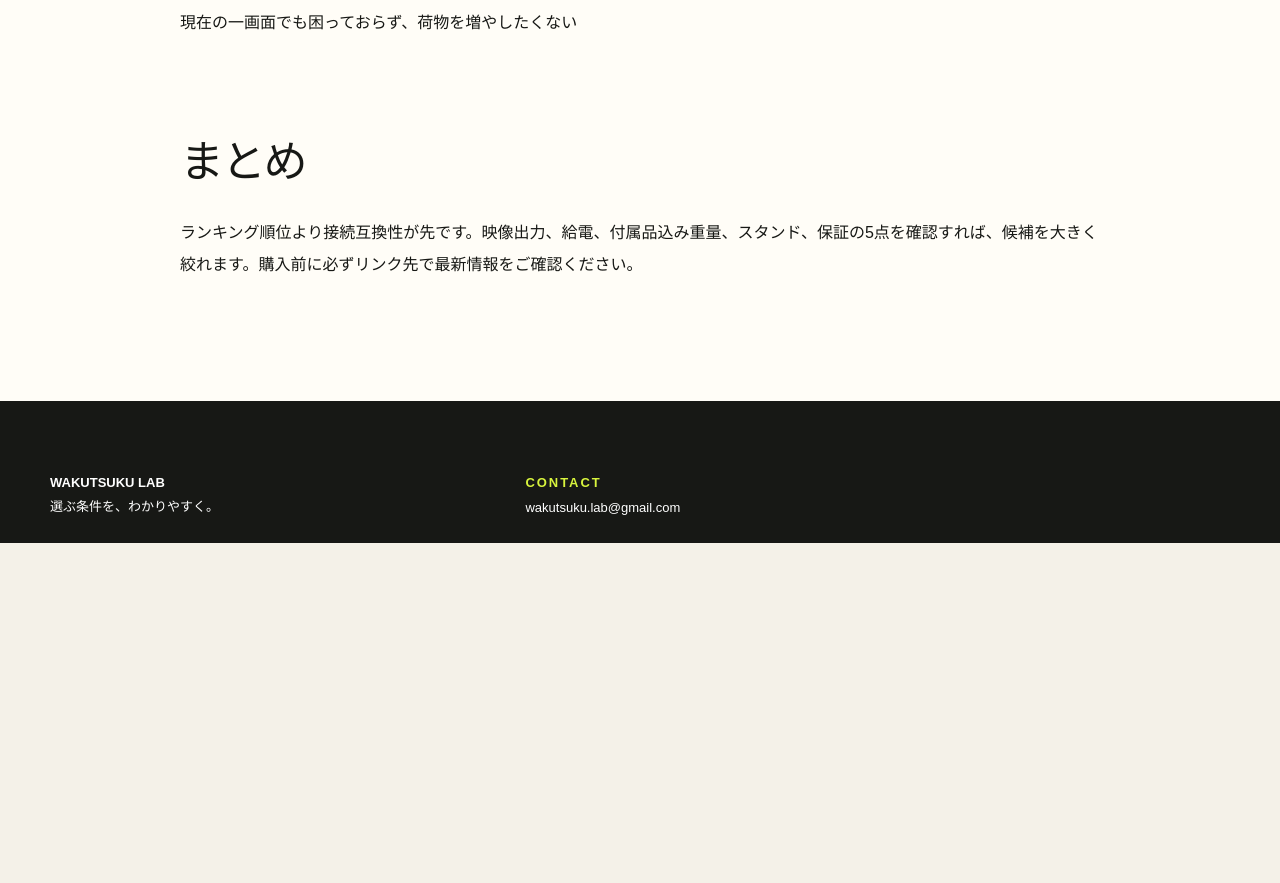
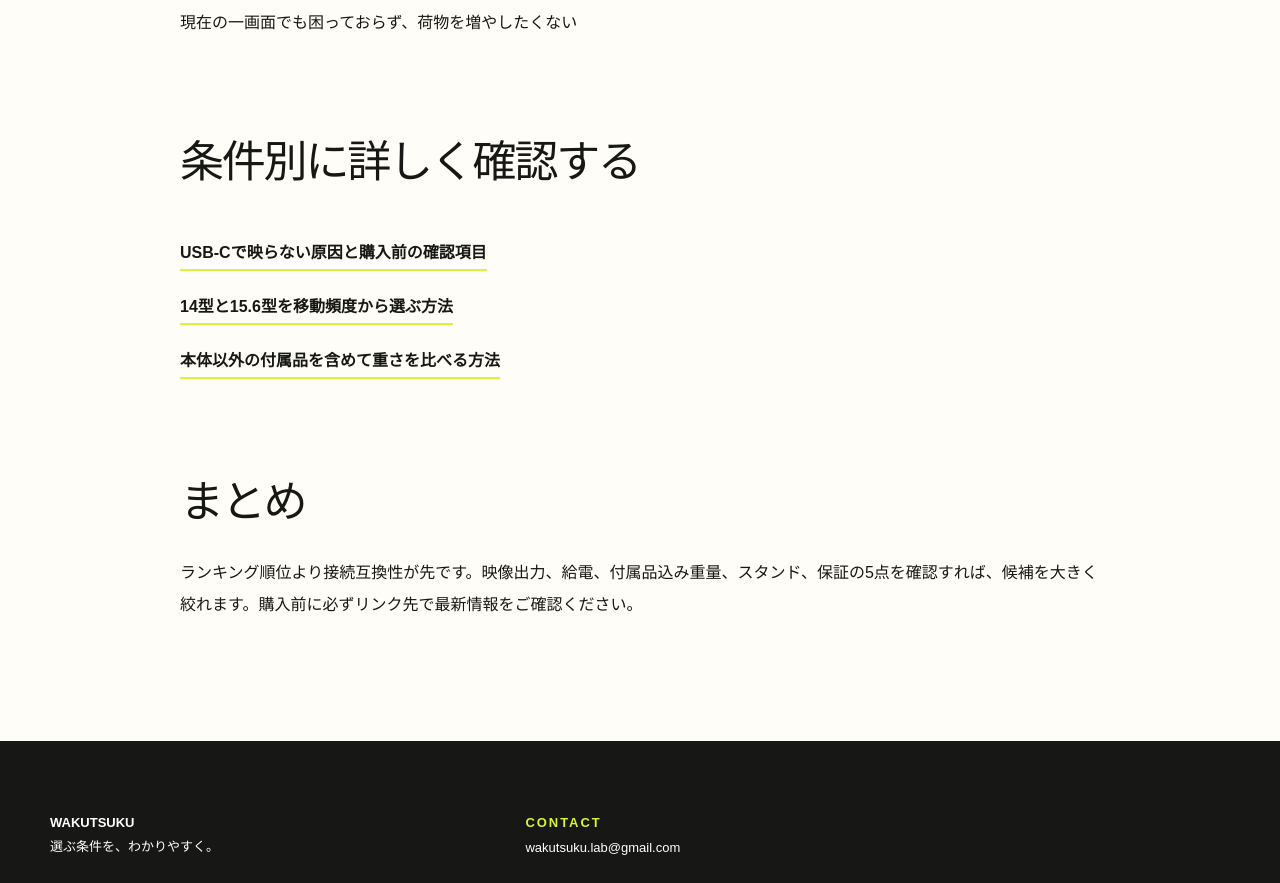
Before and after one commit to wakutsuku-lab/wakutsuku-lab.github.io, a Next.js app: page /articles/mobile-monitor in a window 1280 px wide. Shown: the part 2320-3203 px from the top of the page. Before the commit the page ends 2863 px from the top, so only its background shows below. Built offline with nearby package versions, Linux system fonts and the light colour scheme.

Commit message:
Strengthen buying guide navigation

```diff
--- a/app/about/page.tsx
+++ b/app/about/page.tsx
@@ -5,6 +5,6 @@ export default function AboutPage() {
     <p className="eyebrow">ABOUT</p><h1>ワクツクについて</h1>
     <p className="intro">仕事道具を選ぶときに必要な仕様、互換性、価格、向いている条件を、公式情報にもとづいて整理するメディアです。</p>
     <h2>編集方針</h2><ul><li>未使用の商品を使用済み・実機検証済みとは表現しません。</li><li>公開記事の事実確認には、メーカー、サービス運営元、規格団体、公的機関の情報を使います。</li><li>価格、在庫、キャンペーン、仕様は変わるため、購入・申込前にリンク先の最新情報をご確認ください。</li><li>広告を含む記事では、記事冒頭に広告であることを表示します。</li></ul>
-    <h2>運営</h2><p>運営名: ワクツク（WAKUTSUKU LAB）</p><p>お問い合わせ: <a className="text-link" href="mailto:wakutsuku.lab@gmail.com">wakutsuku.lab@gmail.com</a></p>
+    <h2>運営</h2><p>運営名: ワクツク</p><p>お問い合わせ: <a className="text-link" href="mailto:wakutsuku.lab@gmail.com">wakutsuku.lab@gmail.com</a></p>
   </article></main>;
 }
--- a/app/articles/[slug]/page.tsx
+++ b/app/articles/[slug]/page.tsx
@@ -70,6 +70,6 @@ export default async function ArticlePage({ params }: { params: Promise<{ slug:
       {article.sources?.length ? <><h2>公式情報</h2><ul>{article.sources.map((source) => <li key={source.url}><a className="text-link" href={source.url} rel="noopener noreferrer">{source.label} ↗</a></li>)}</ul></> : null}
       <h2>関連記事</h2><ul>{related.map((item) => <li key={item.slug}><Link className="text-link" href={`/articles/${item.slug}`}>{item.title}</Link></li>)}</ul>
     </article>
-    <footer><div className="shell footer-grid"><div><p className="footer-brand">WAKUTSUKU LAB</p><p>選ぶ条件を、わかりやすく。</p></div><div><p className="footer-label">NOTICE</p><p>当サイトはアフィリエイト広告を利用しています。</p></div></div></footer>
+    <footer><div className="shell footer-grid"><div><p className="footer-brand">WAKUTSUKU</p><p>選ぶ条件を、わかりやすく。</p></div><div><p className="footer-label">NOTICE</p><p>当サイトはアフィリエイト広告を利用しています。</p></div></div></footer>
   </main>;
 }
--- a/app/articles/mobile-monitor/page.tsx
+++ b/app/articles/mobile-monitor/page.tsx
@@ -53,6 +53,11 @@ export default function Article(){return <main className="article-page">
     <div className="product-grid">{products.map(p=><section key={p.name}><span>{p.label}</span><h3>{p.name}</h3><p>{p.body}</p><a href={p.url} rel="sponsored nofollow">楽天で候補を確認 ↗</a></section>)}</div>
     <h2>買う前の5分チェック</h2><div className="check-list">{checks.map(([title,body],i)=><section key={title}><b>{String(i+1).padStart(2,"0")}</b><div><h3>{title}</h3><p>{body}</p></div></section>)}</div>
     <h2>買わない方がよい人</h2><ul><li>同じ机でしか使わず、24型以上を置く場所がある</li><li>PCの端子仕様を確認できず、変換アダプターも使いたくない</li><li>厳密な色精度が必要だが、色域や校正の実測情報がない</li><li>現在の一画面でも困っておらず、荷物を増やしたくない</li></ul>
+    <h2>条件別に詳しく確認する</h2><ul>
+      <li><Link className="text-link" href="/articles/mobile-monitor-usbc/">USB-Cで映らない原因と購入前の確認項目</Link></li>
+      <li><Link className="text-link" href="/articles/mobile-monitor-size/">14型と15.6型を移動頻度から選ぶ方法</Link></li>
+      <li><Link className="text-link" href="/articles/mobile-monitor-weight/">本体以外の付属品を含めて重さを比べる方法</Link></li>
+    </ul>
     <h2>まとめ</h2><p>ランキング順位より接続互換性が先です。映像出力、給電、付属品込み重量、スタンド、保証の5点を確認すれば、候補を大きく絞れます。購入前に必ずリンク先で最新情報をご確認ください。</p>
-  </article><footer><div className="shell footer-grid"><div><p className="footer-brand">WAKUTSUKU LAB</p><p>選ぶ条件を、わかりやすく。</p></div><div><p className="footer-label">CONTACT</p><a href="mailto:wakutsuku.lab@gmail.com">wakutsuku.lab@gmail.com</a></div></div></footer>
+  </article><footer><div className="shell footer-grid"><div><p className="footer-brand">WAKUTSUKU</p><p>選ぶ条件を、わかりやすく。</p></div><div><p className="footer-label">CONTACT</p><a href="mailto:wakutsuku.lab@gmail.com">wakutsuku.lab@gmail.com</a></div></div></footer>
 </main>}
--- a/app/page.tsx
+++ b/app/page.tsx
@@ -47,6 +47,6 @@ export default function Home() {
       ["/articles/mobile-monitor-remote-work","在宅勤務を二画面にする","机、用途、会社PCの条件で選ぶ"],
       ["/articles/mobile-monitor-travel","出張用の選び方","総重量、収納、現地の接続で比較"],
     ].map(([href,title,description], index)=><Link className="article-card" href={href} key={href}><div className="article-visual"><span>BUYING GUIDE</span><b>{index+1}</b><small>MOBILE MONITOR</small></div><div className="article-copy"><p className="tags">#モバイルモニター　#仕事道具</p><h3>{title}</h3><p>{description}</p><span className="text-link">記事を読む →</span></div></Link>)}</div></section>
-    <footer id="contact"><div className="shell footer-grid"><div><p className="footer-brand">WAKUTSUKU LAB</p><p>選ぶ条件を、わかりやすく。</p></div><div><p className="footer-label">INFORMATION</p><p><Link href="/about">運営情報</Link><br/><Link href="/advertising-policy">広告・アフィリエイト方針</Link><br/><Link href="/privacy">プライバシーポリシー</Link><br/><Link href="/contact">お問い合わせ</Link></p></div><div><p className="footer-label">NOTICE</p><p>当サイトはアフィリエイト広告を利用しています。</p></div></div><div className="shell copyright">© 2026 WAKUTSUKU LAB</div></footer>
+    <footer id="contact"><div className="shell footer-grid"><div><p className="footer-brand">WAKUTSUKU</p><p>選ぶ条件を、わかりやすく。</p></div><div><p className="footer-label">INFORMATION</p><p><Link href="/about">運営情報</Link><br/><Link href="/advertising-policy">広告・アフィリエイト方針</Link><br/><Link href="/privacy">プライバシーポリシー</Link><br/><Link href="/contact">お問い合わせ</Link></p></div><div><p className="footer-label">NOTICE</p><p>当サイトはアフィリエイト広告を利用しています。</p></div></div><div className="shell copyright">© 2026 WAKUTSUKU</div></footer>
   </main>;
 }
```
